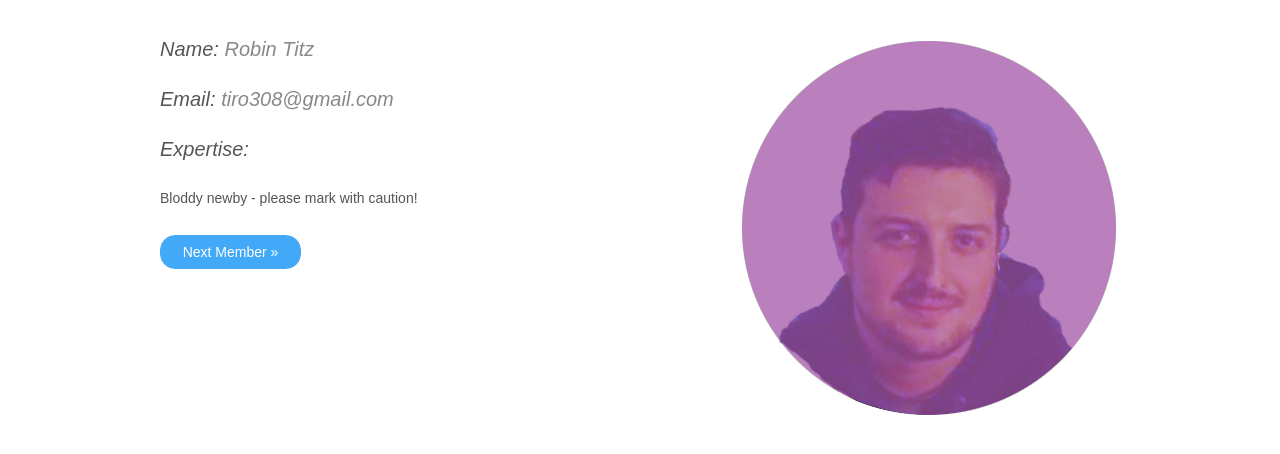
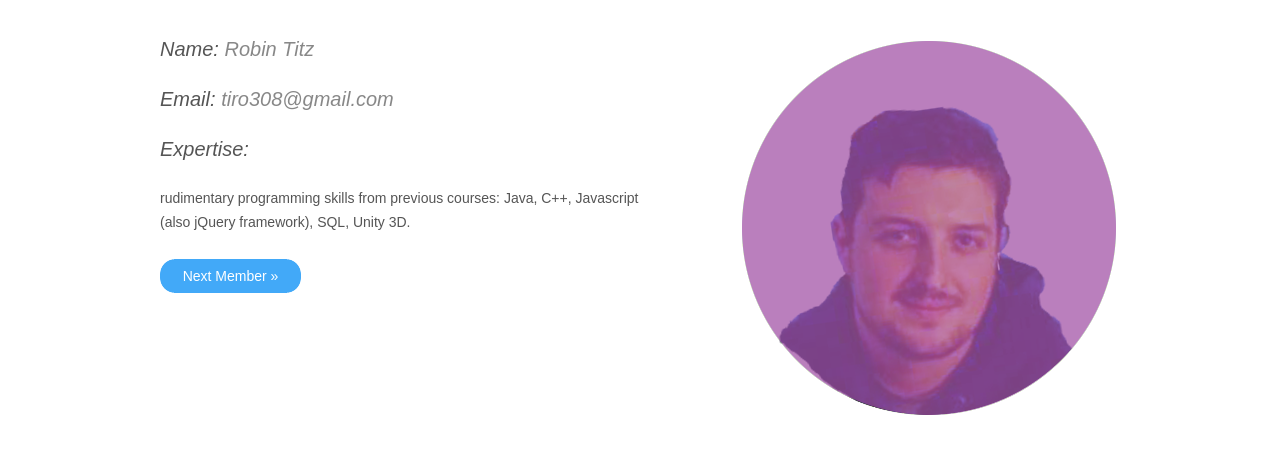
Before and after one commit to ctbike/ctbike.github.io, a plain HTML site: page tiro.html in a window 1280 px wide. Shown: the part 128-582 px from the top of the page. Drawn offline with nearby package versions, Linux system fonts and the light colour scheme.

Commit message:
expertise Robin
edited

```diff
--- a/tiro.html
+++ b/tiro.html
@@ -48,7 +48,7 @@
         <h3></br>Expertise:  </h3>
       </div>
       <!--end project-header-->
-      <p>Bloddy newby - please mark with caution!</p>
+      <p>rudimentary programming skills from previous courses: Java, C++, Javascript (also jQuery framework), SQL, Unity 3D. </p>
       <a class="read-more" href="berni.html">Next Member &raquo;</a> </div>
     <!--end project-content-->
     <div id="project-image-large">
```
